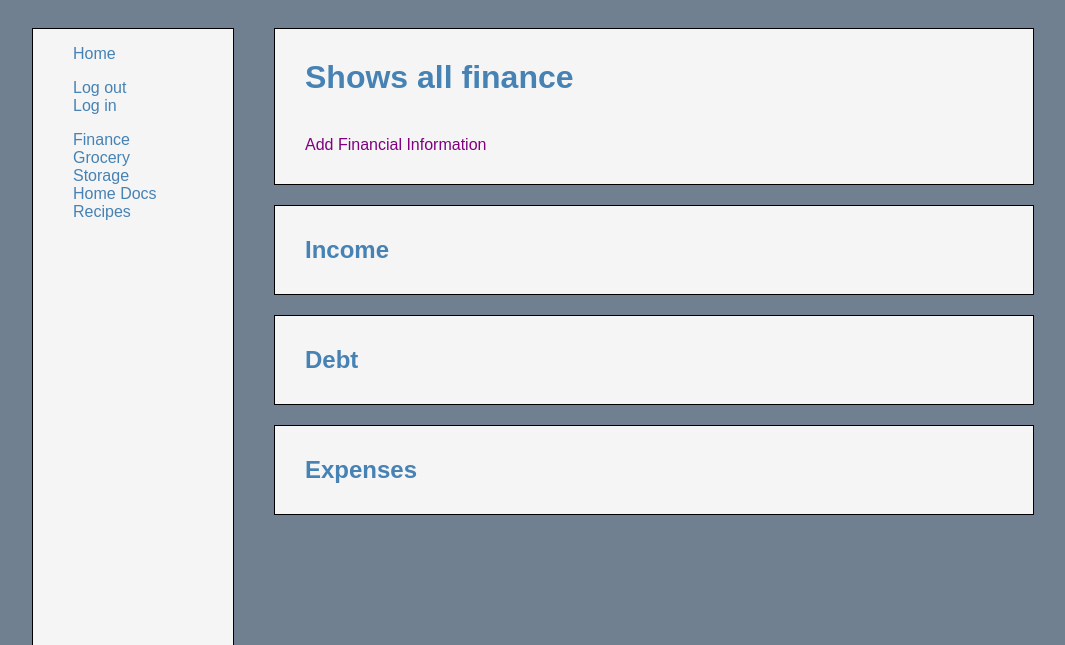
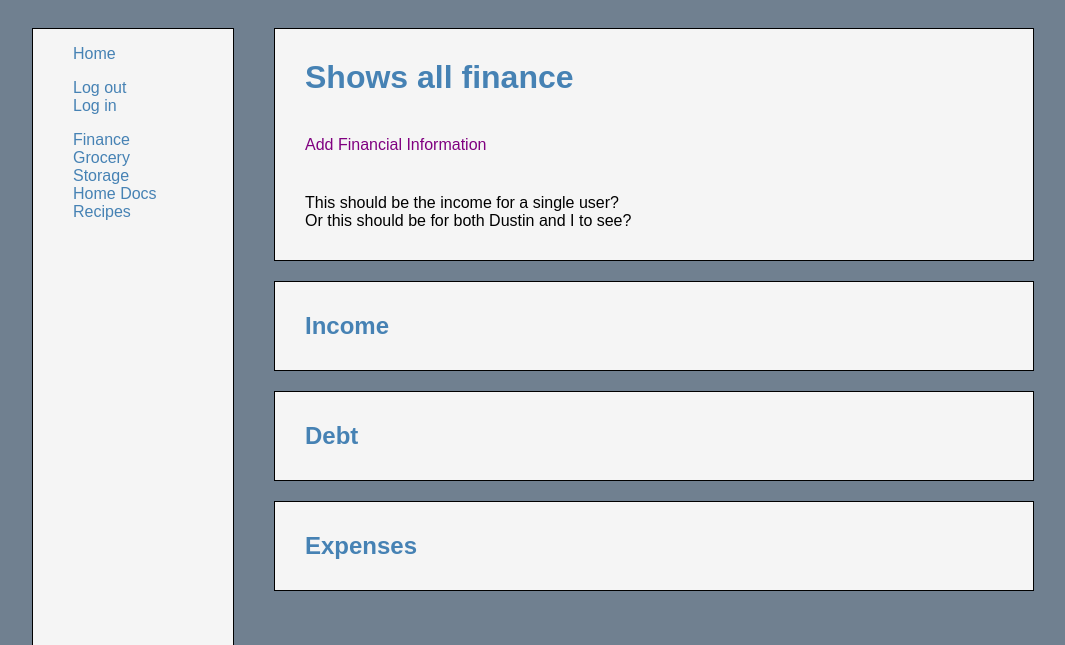
Before and after one commit to dsbarnes/homeWiki, a Django app: template finance/templates/finance/finance_list.html in a window 1280 px wide. Shown: the top 645 px of the page, without its empty margins (107-1172 px from the left). Run offline with Django 3.2, Linux system fonts and the light colour scheme; the template is opened without the code that fills it, so the values that code supplies are empty.

Commit message:
Updates to models and admin page

```diff
--- a/finance/admin.py
+++ b/finance/admin.py
@@ -3,7 +3,7 @@ from .models import Finance
 
 
 class FinanceAdmin(admin.ModelAdmin):
-    fields = ['name', 'amount', 'date', 'slug', 'finance_type']
+    fields = ['user', 'name', 'amount', 'date', 'slug', 'finance_type']
     prepopulated_fields = {'slug': ('name', )}
 
 # class IncomeAdmin(admin.ModelAdmin):
--- a/finance/forms.py
+++ b/finance/forms.py
@@ -10,7 +10,7 @@ class DateInput(forms.DateInput):
 class FinanceForm(ModelForm):
     class Meta:
         model = Finance
-        fields = ['name', 'amount', 'date', 'finance_type']
+        fields = ['user', 'name', 'amount', 'date', 'finance_type']
 
         # The default form is input:text,
         # that is dumb af - it's a dateField
--- a/finance/models.py
+++ b/finance/models.py
@@ -1,3 +1,4 @@
+from django.conf import settings
 from django.db import models
 from django.template.defaultfilters import slugify
 from datetime import datetime
@@ -5,6 +6,7 @@ from datetime import datetime
 
 class Finance(models.Model):
     name = models.CharField(max_length=255)
+    user = models.ForeignKey(settings.AUTH_USER_MODEL, on_delete=models.CASCADE)
     amount = models.DecimalField(max_digits=8, decimal_places=2)
     date = models.DateField()
     slug = models.SlugField(unique=True, null=False)
--- a/finance/templates/finance/finance_list.html
+++ b/finance/templates/finance/finance_list.html
@@ -5,6 +5,10 @@
     <h1>Shows all finance</h1>
     <!-- we will want to select which finance we see ( income, debt, expense ) -->
     <p><a href="{% url 'finance_create' %}">Add Financial Information</a></p>
+    <p>
+        This should be the income for a single user? <br>
+        Or this should be for both Dustin and I to see?
+    </p>
 </div>
 
 <div class="finance-card">
@@ -47,7 +51,7 @@
     {% if expense.finance_type == 'E' %}
     <div>
         <p><a href="{% url 'finance_detail' expense.slug %}">{{ expense.name }}: </a></p>
-        <p>{{ expense.amount }}</p>
+        <p>${{ expense.amount }}</p>
         <p>{{ expense.date }}</p>
         <p> <a href="{% url 'finance_update' expense.slug %}">Updatde</a> </p>
         <p> <a href="{% url 'finance_delete' expense.slug %}">Delete</a> </p>
--- a/grocery/admin.py
+++ b/grocery/admin.py
@@ -1,10 +1,13 @@
 from django.contrib import admin
-from .models import Recipt, Grocery
+from .models import Recipt, Grocery, GroceryListItem
 
 
 class ReciptAdmin(admin.ModelAdmin):
     fields = ['name', 'reciept', 'slug']
     prepopulated_fields = {'slug': ('name', )}
+
+class GroceryListItemAdmin(admin.ModelAdmin):
+    fields = ['name']
 
 class GroceryAdmin(admin.ModelAdmin):
     fields = ['name', 'quantity', 'cost', 'date', 'slug']
@@ -13,3 +16,4 @@ class GroceryAdmin(admin.ModelAdmin):
 
 admin.site.register(Recipt, ReciptAdmin)
 admin.site.register(Grocery, GroceryAdmin)
+admin.site.register(GroceryListItem, GroceryListItemAdmin)
--- a/homeDocs/admin.py
+++ b/homeDocs/admin.py
@@ -3,7 +3,7 @@ from .models import HomeDocs
 
 # Register your models here.
 class HomeDocsAdmin(admin.ModelAdmin):
-    fields = ['name', 'img', 'details', 'doc_type', 'slug']
+    fields = ['name', 'media', 'details', 'doc_type', 'slug']
     prepopulated_fields = {'slug': ('name', )}
 
 admin.site.register(HomeDocs, HomeDocsAdmin)
--- a/homeDocs/models.py
+++ b/homeDocs/models.py
@@ -5,7 +5,7 @@ from django.template.defaultfilters import slugify
 
 class HomeDocs(models.Model):
     name = models.CharField(max_length=255)
-    img = models.FileField()
+    media = models.FileField()
     details = models.CharField(max_length=255)
     slug = models.SlugField(unique=True, null=False)
 
--- a/homeDocs/views.py
+++ b/homeDocs/views.py
@@ -27,7 +27,7 @@ class DocDetailView(LoginRequiredMixin, DetailView):
 class DocCreateView(LoginRequiredMixin, CreateView):
     model = HomeDocs
     template_name_suffix = '_create_form'
-    fields = ['name', 'img', 'details', 'doc_type']
+    fields = ['name', 'media', 'details', 'doc_type']
 
     def get_success_url(self):
         doc_type = self.request.POST.get('doc_type')
@@ -43,7 +43,7 @@ class DocCreateView(LoginRequiredMixin, CreateView):
 class DocUpdateView(LoginRequiredMixin, UpdateView):
     model = HomeDocs
     template_name_suffix = '_update_form'
-    fields = ['name', 'img', 'details', 'doc_type']
+    fields = ['name', 'media', 'details', 'doc_type']
 
     def get_success_url(self):
         doc_type = self.request.POST.get('doc_type')
--- a/static/css/main.css
+++ b/static/css/main.css
@@ -83,11 +83,6 @@ form input[type=submit]{
     padding: 5px;
 }
 
-.recipe-card a:link{ color: steelblue; }
-.recipe-card a:visited{ color: steelblue; }
-.recipe-card a:hover{ color: purple; }
-
-
 /*                            */
 /*   Styleshee for FINANCE    */
 /*                            */
@@ -103,7 +98,6 @@ form input[type=submit]{
     width: 100px;
 }
 
-
 /*                            */
 /*    Styleshee for GROCERY   */
 /*                            */
@@ -115,10 +109,8 @@ form input[type=submit]{
     width: 140px;
 }
 
-
 /*                            */
 /*   Styleshee for HomeDocs   */
 /*                            */
-.inspection-card{
-
-}
+/*  */
+/* There is none... nice! */
```
Also changed, not shown: grocery/models.py (+14 -1 lines), PXL_20210108_180940806.PORTRAIT2_copy.jpg (deleted), finance/migrations/0001_initial.py, grocery/migrations/0001_initial.py, homeDocs/migrations/0001_initial.py, image.png (deleted), recipes/migrations/0001_initial.py.
